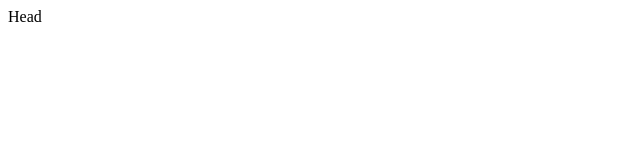
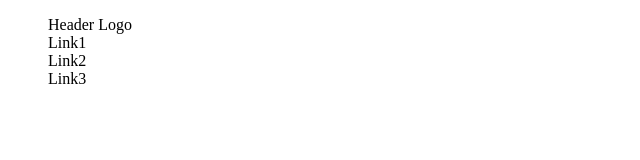
Before and after one commit to Aytrucks/flexbox_page, a plain HTML site: page index.html in a window 1280 px wide. Shown: the whole page, without its empty margins (0-640 px from the left). Drawn offline with Linux system fonts and the light colour scheme.

Commit message:
CSS Page

```diff
--- a/index.html
+++ b/index.html
@@ -3,9 +3,17 @@
 <head>
     <meta charset="UTF-8">
     <meta name="viewport" content="width=device-width, initial-scale=1.0">
+    <link rel="stylesheet" href="style.css">
     <title>Document</title>
 </head>
 <body>
-    <div>Head</div>
+    <div class = "header">
+        <ul>
+            <li>Header Logo</li>
+            <li>Link1</li>
+            <li>Link2</li>
+            <li>Link3</li>
+        </ul>
+    </div>
 </body>
 </html>
--- /dev/null
+++ b/style.css
@@ -0,0 +1,3 @@
+ul{
+    list-style-type: none;
+}
```
